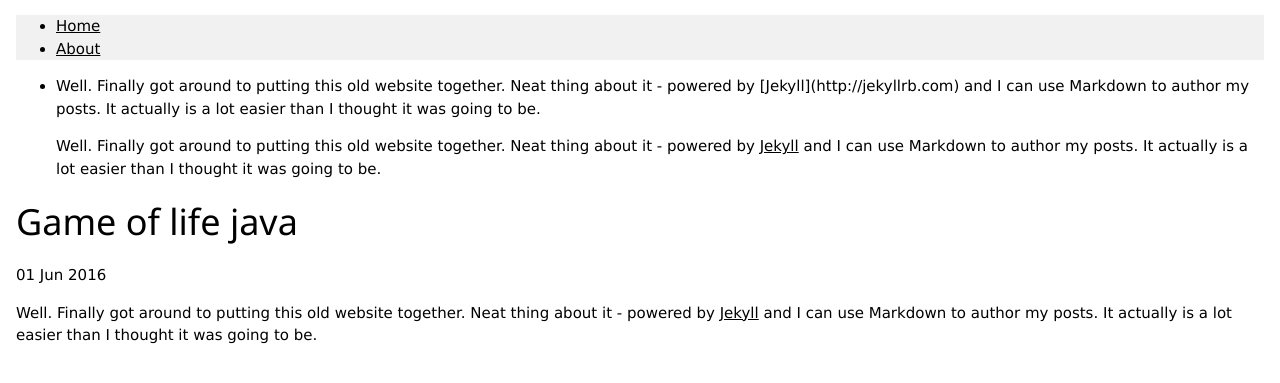
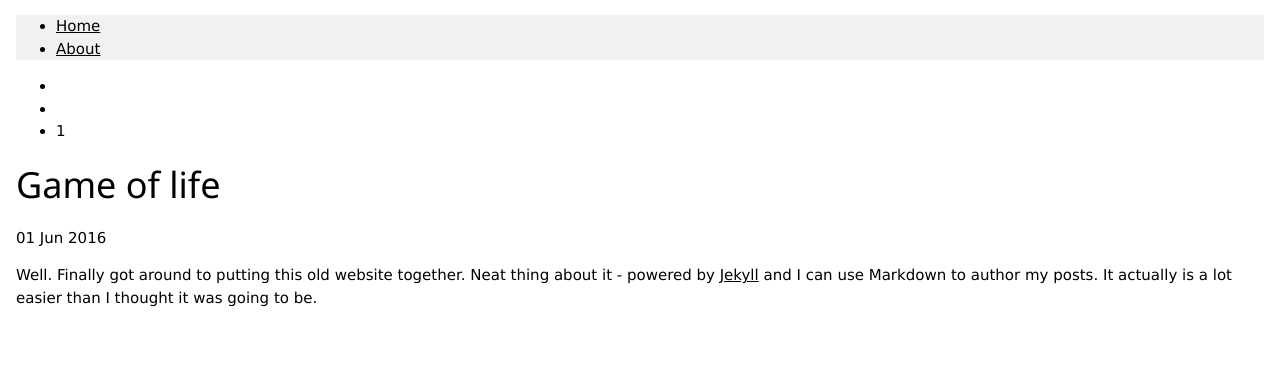
Before and after one commit to simpleProgrammingBlog/simpleProgrammingBlog.github.io, a Jekyll site: the page built from _posts/game of life/2016-06-01-test-page.md, in a window 1280 px wide. Shown: the top 383 px of the page. Built offline with Jekyll 4.4.1, drawn with Linux system fonts in a browser that asks for light colours.

Commit message:
a few tests

```diff
--- a/_layouts/default.html
+++ b/_layouts/default.html
@@ -13,7 +13,9 @@
 			<div class="container">
 
 			<ul>
-				<li>{{site.posts}}</li>
+				<li>{{site.posts.path}}</li>
+				<li>{{site.posts.url}}</li>
+				<li>{{site.collections | size }}</li>
 			</ul>
 			<!--
 			<ul>
--- a/_posts/game of life/2016-06-01-test-page.md
+++ b/_posts/game of life/2016-06-01-test-page.md
@@ -1,6 +1,6 @@
 ---
 layout: post
-title: "Game of life java"
+title: "Game of life"
 language: "Java"
 date: 2016-06-01
 ---
```
Also changed, not shown: _posts/game of life/2016-06-02-test-page.md (+1 -1 lines).
